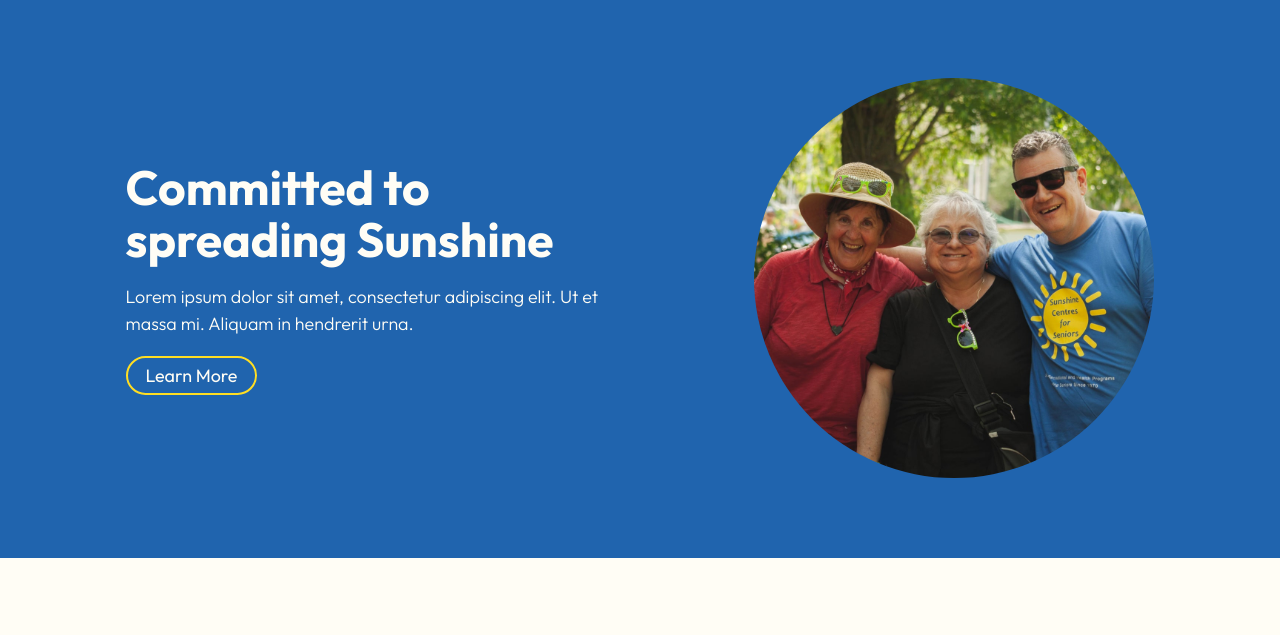
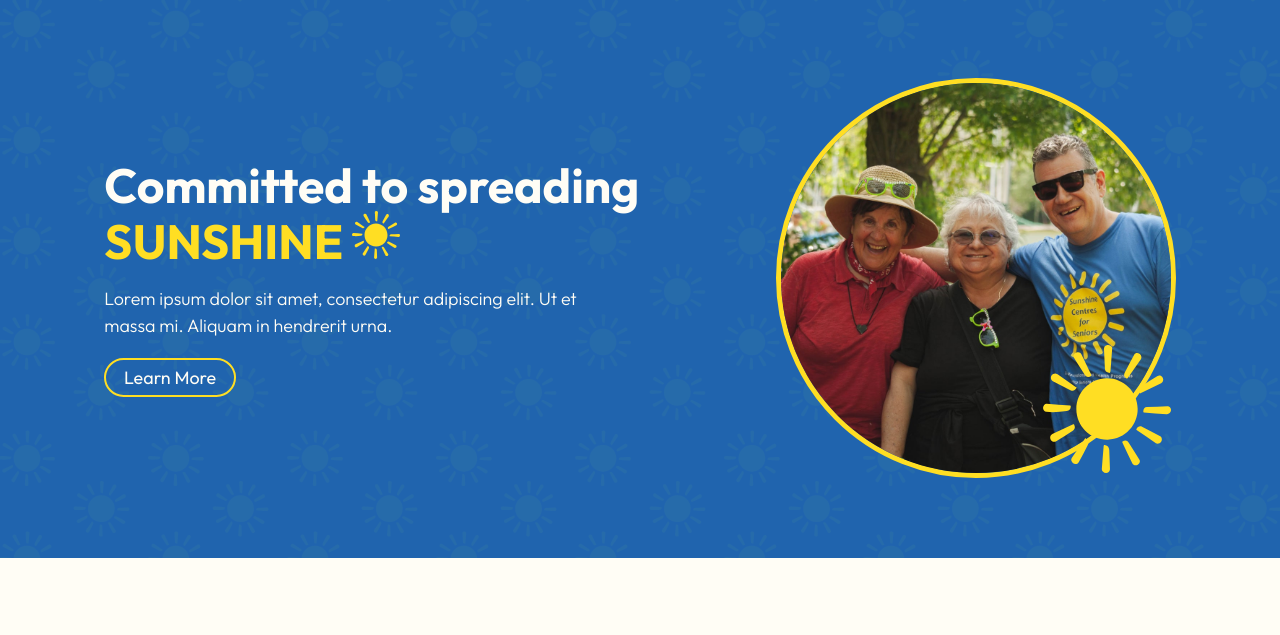
Before and after one commit to LaurynFerkul/scs-static-website, a plain HTML site: page index.html in a window 1280 px wide. Shown: the part 134-769 px from the top of the page. Drawn offline with Linux system fonts and the light colour scheme.

Commit message:
added decorative elements to hero section

```diff
--- a/index.html
+++ b/index.html
@@ -84,11 +84,13 @@
 
     <main>
         <section class="text-neutral-200 padding-block-900">
-            <div class="container">
+            <div class="hero | container">
                 <div class="flex-container" data-reverse="column">
                     <div class="text-container | flow">
                         <h1 class="fs-primary-heading fw-bold">
-                            Committed to spreading Sunshine
+                            Committed to spreading <span data-highlight>Sunshine
+                            <img src="./assets/sun.svg" alt="">
+                            </span>
                         </h1>
                         <p>
                             Lorem ipsum dolor sit amet, consectetur adipiscing elit. Ut et massa mi. Aliquam in hendrerit urna.
@@ -97,6 +99,7 @@
                     </div>
                     <div class="img-container">
                         <img class="rounded" src="./assets/header.jpg" alt="An image of 2 smiling female particpants linking arms with male coordinator">
+                        <img class="sun-decoration" src="./assets/sun.svg" alt="">
                     </div>
                 </div>
             </div>
--- a/styles/sass/base/_base.scss
+++ b/styles/sass/base/_base.scss
@@ -3,5 +3,8 @@ body {
     font-size: var(--fs-body);
     font-family: var(--ff-body);
     font-weight: var(--fw-light);
-    color: var(--clr-primary-300)
+    color: var(--clr-primary-300);
+    background-image: url(../assets/sunBackground.svg);
+    background-size: 18rem;
+    background-position: center;
 }
--- a/styles/sass/components/_media-queries.scss
+++ b/styles/sass/components/_media-queries.scss
@@ -14,6 +14,7 @@
 
     .primary-navigation {
         display: none;
+        z-index: 1;
         position: absolute;
         inset: calc(100% + var(--size-200)) 0 auto 0;
         background-color: var(--clr-neutral-200);
@@ -51,7 +52,7 @@
 
     /* Base Styles */
     h1{
-        max-width: 16ch;
+        max-width: 18ch;
     }
 
     p:not([class]) {
@@ -81,7 +82,7 @@
     }
 }
 
-@media only screen and (min-width: 65em) {
+@media only screen and (min-width: 62em) {
     :root {
         @each $screen-size, $property in $type-scale {
             @if $screen-size == large {
--- /dev/null
+++ b/styles/sass/page-layout/_home.scss
@@ -0,0 +1,25 @@
+.hero {
+    .img-container {
+        border: 0.3em solid var(--clr-primary-200);
+        position: relative;
+    }
+    .text-container{
+        img {
+            width: var(--fs-primary-heading);
+        }
+    }
+    [data-highlight] {
+        text-transform: uppercase;
+        color: var(--clr-primary-200);
+        display: inline-block;
+        img {
+            display: inherit;
+        }
+    }
+}
+
+.sun-decoration {
+    position: absolute;
+    inset: auto 0 0 auto;
+    max-width: 8rem;
+}
--- /dev/null
+++ b/styles/sass/page-layout/_index.scss
@@ -0,0 +1 @@
+@forward './home';
--- a/styles/sass/style.scss
+++ b/styles/sass/style.scss
@@ -1,3 +1,4 @@
 @use './base';
+@use './page-layout';
 @use './utilities';
 @use './components';
```
Also changed, not shown: assets/sun.svg (added), assets/sunBackground.svg (added), styles/style.css.
